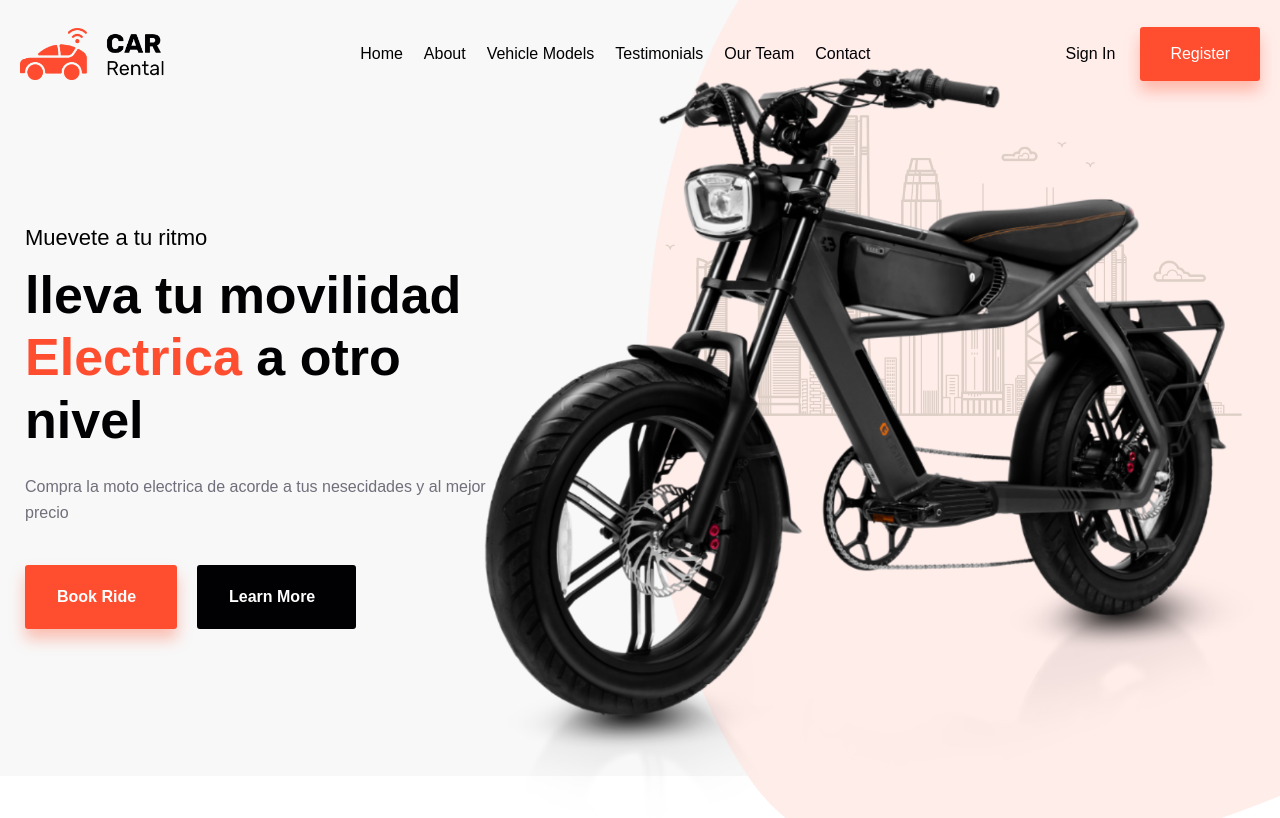
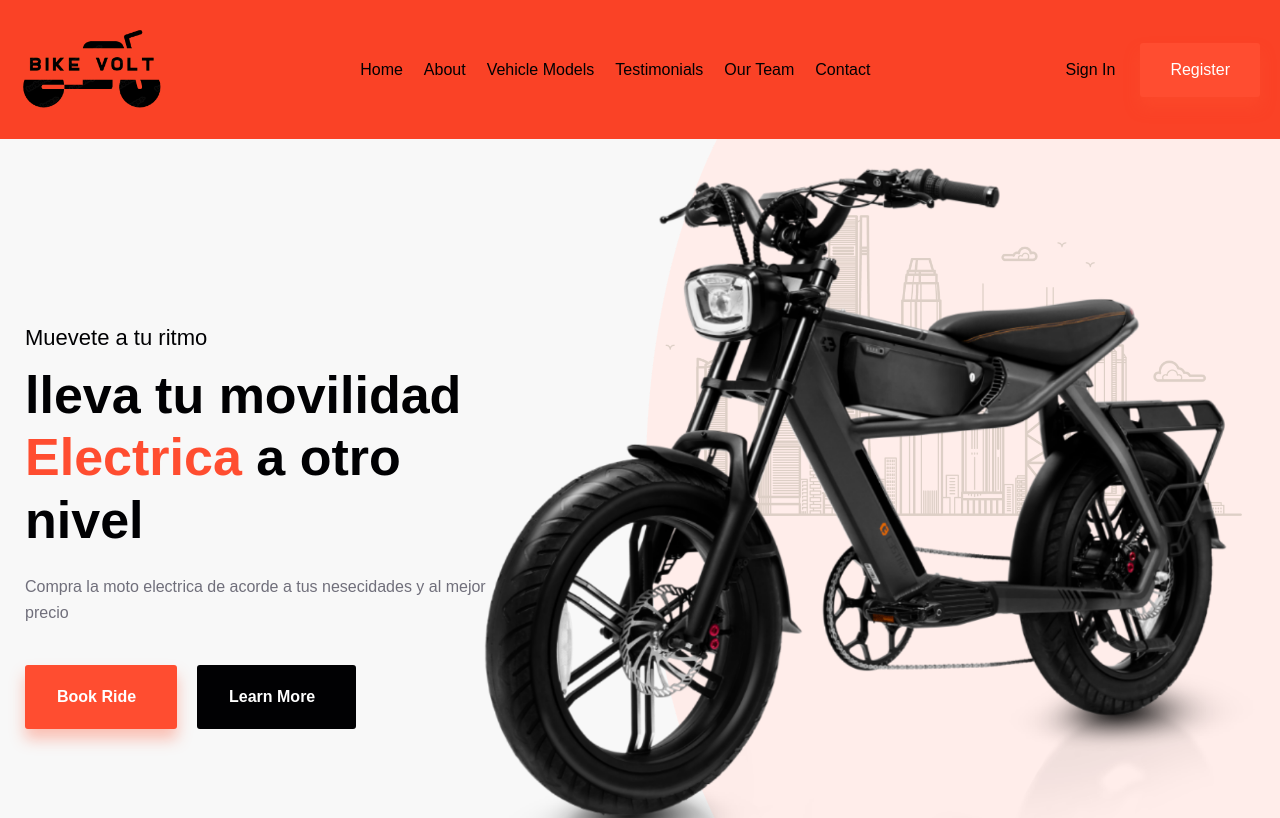
Before and after one commit to hectorDev2/bike-volt, a Next.js app: page / in a window 1280 px wide. Shown: the top 818 px of the page. Built offline with nearby package versions, Linux system fonts and the light colour scheme.

Commit message:
📦 feat: footer

```diff
--- a/src/app/components/Hero.tsx
+++ b/src/app/components/Hero.tsx
@@ -7,7 +7,7 @@ import Link from "next/link";
 function Hero() {
   return (
     <>
-      <section id="home" className="hero-section">
+      <section id="home" className="hero-section mt-[10rem]">
         <div className="container">
           <Image className="bg-shape" src={BgShape} alt="bg-shape" />
           <div className="hero-content">
--- a/src/app/components/Navbar.tsx
+++ b/src/app/components/Navbar.tsx
@@ -1,9 +1,10 @@
 "use client";
-import Logo from "../../../public/images/logo/logo.png";
+import Logo from "../../../public/images/logo.png";
 import { useState } from "react";
 import Link from "next/link";
 import Image from "next/image";
 import { CgMenuRightAlt } from "react-icons/cg";
+import { FaRegWindowClose } from "react-icons/fa";
 
 function Navbar() {
   const [nav, setNav] = useState(false);
@@ -18,7 +19,7 @@ function Navbar() {
         {/* mobile */}
         <div className={`mobile-navbar ${nav ? "open-nav" : ""}`}>
           <div onClick={openNav} className="mobile-navbar__close">
-            <i className="fa-solid fa-xmark"></i>
+            <FaRegWindowClose />
           </div>
           <ul className="mobile-navbar__links">
             <li>
@@ -56,7 +57,14 @@ function Navbar() {
 
         {/* desktop */}
 
-        <div className="navbar">
+        <div
+          style={{
+            background: "#fa4226",
+            position: "fixed",
+            zIndex: "9",
+          }}
+          className="navbar "
+        >
           <div className="navbar__img">
             <Link href="/" onClick={() => window.scrollTo(0, 0)}>
               <Image src={Logo} alt="logo-img" />
--- a/src/app/layout.tsx
+++ b/src/app/layout.tsx
@@ -1,6 +1,7 @@
 import "./globals.css";
 import { Inter } from "next/font/google";
 import Navbar from "./components/Navbar";
+import Footer from "./components/Footer";
 
 const inter = Inter({ subsets: ["latin"] });
 
@@ -16,9 +17,10 @@ export default function RootLayout({
 }) {
   return (
     <html lang="en">
+      <Navbar />
       <body className={inter.className}>
-        <Navbar />
         {children}
+        <Footer />
       </body>
     </html>
   );
```
Also changed, not shown: public/images/logo.png (added), src/app/components/Footer.tsx (renamed from src/app/components/Footer.jsx).
